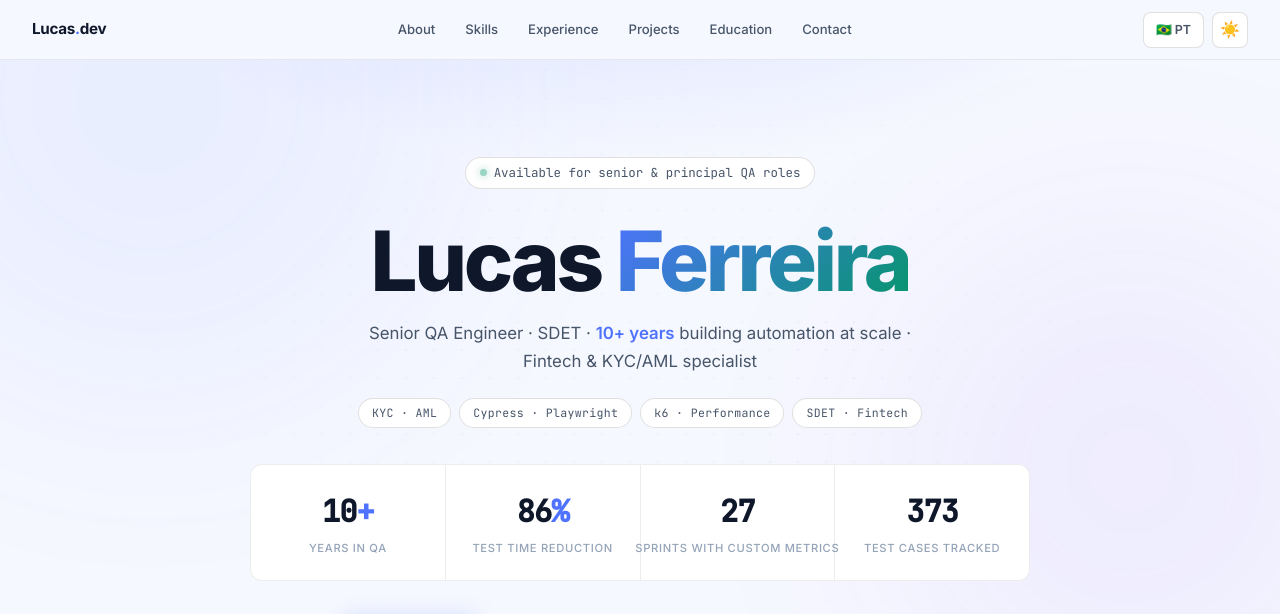
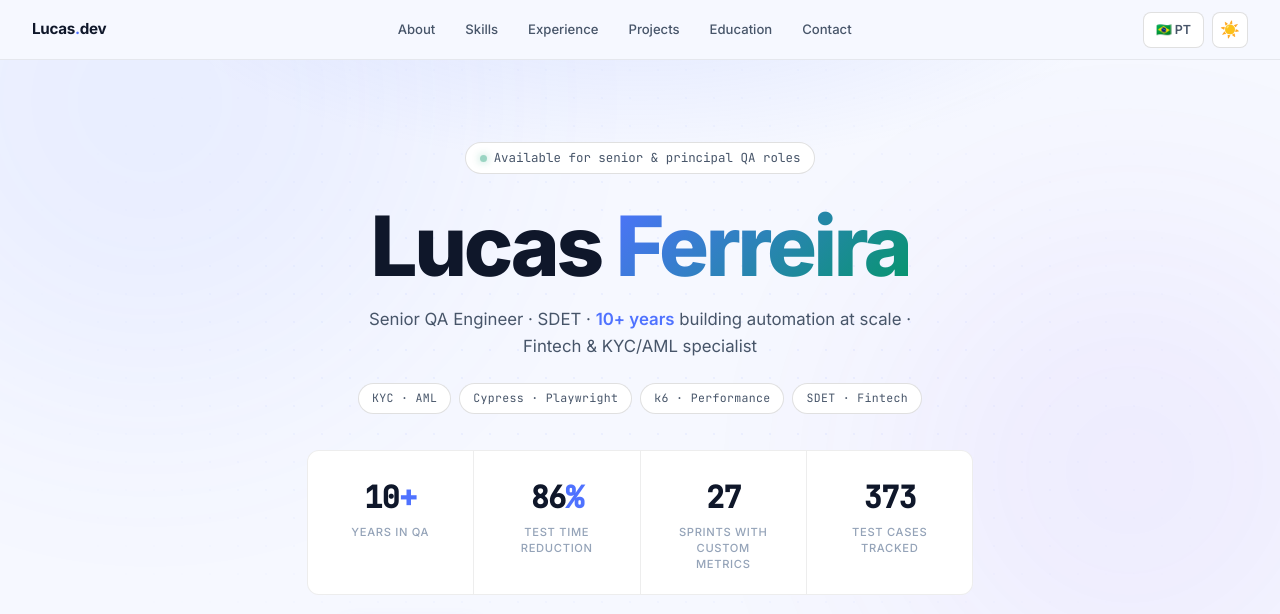
Before and after one commit to lflucasferreira/portfolio, a plain HTML site: page index.html in a window 1280 px wide. Shown: the top 614 px of the page. Drawn offline with Linux system fonts and the light colour scheme.

Commit message:
fix: allow stat label wrapping to prevent overflow

```diff
--- a/index.html
+++ b/index.html
@@ -361,7 +361,9 @@
       text-transform: uppercase;
       letter-spacing: 0.06em;
       font-weight: 500;
-      white-space: nowrap;
+      text-align: center;
+      max-width: 120px;
+      line-height: 1.4;
     }
 
     .hero-cta {
```
